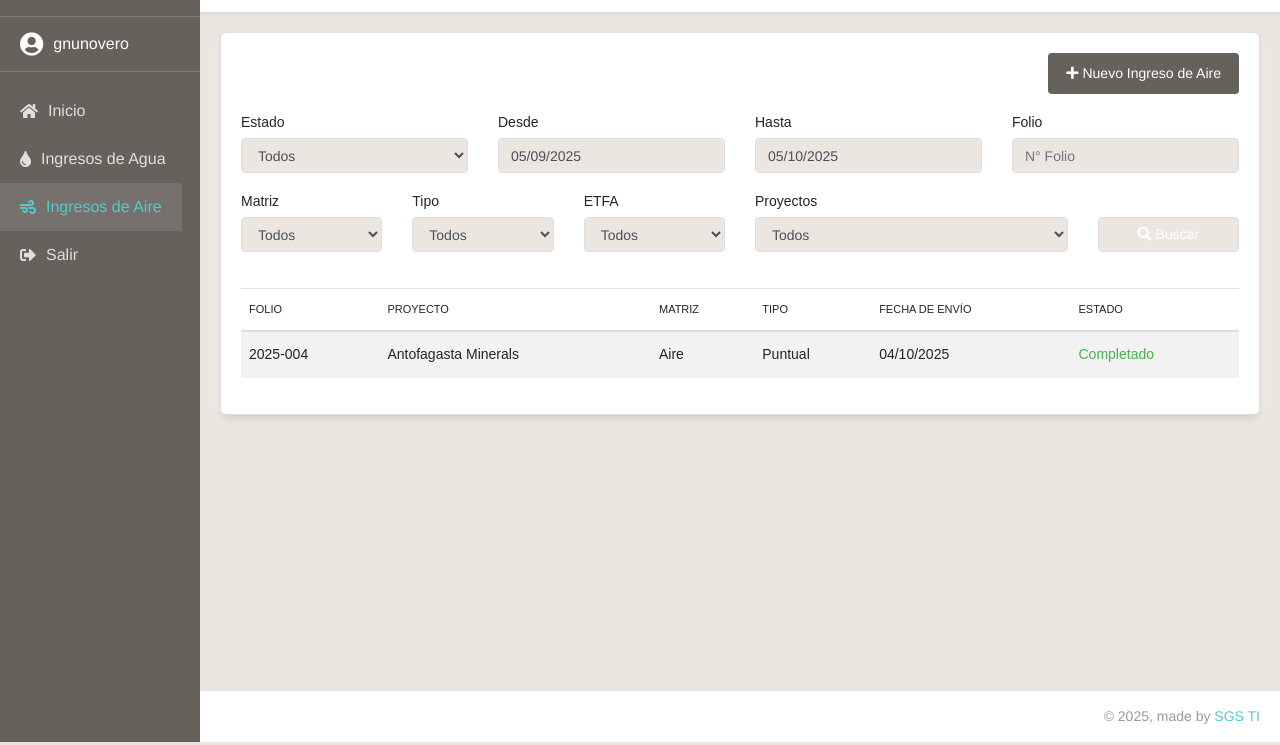
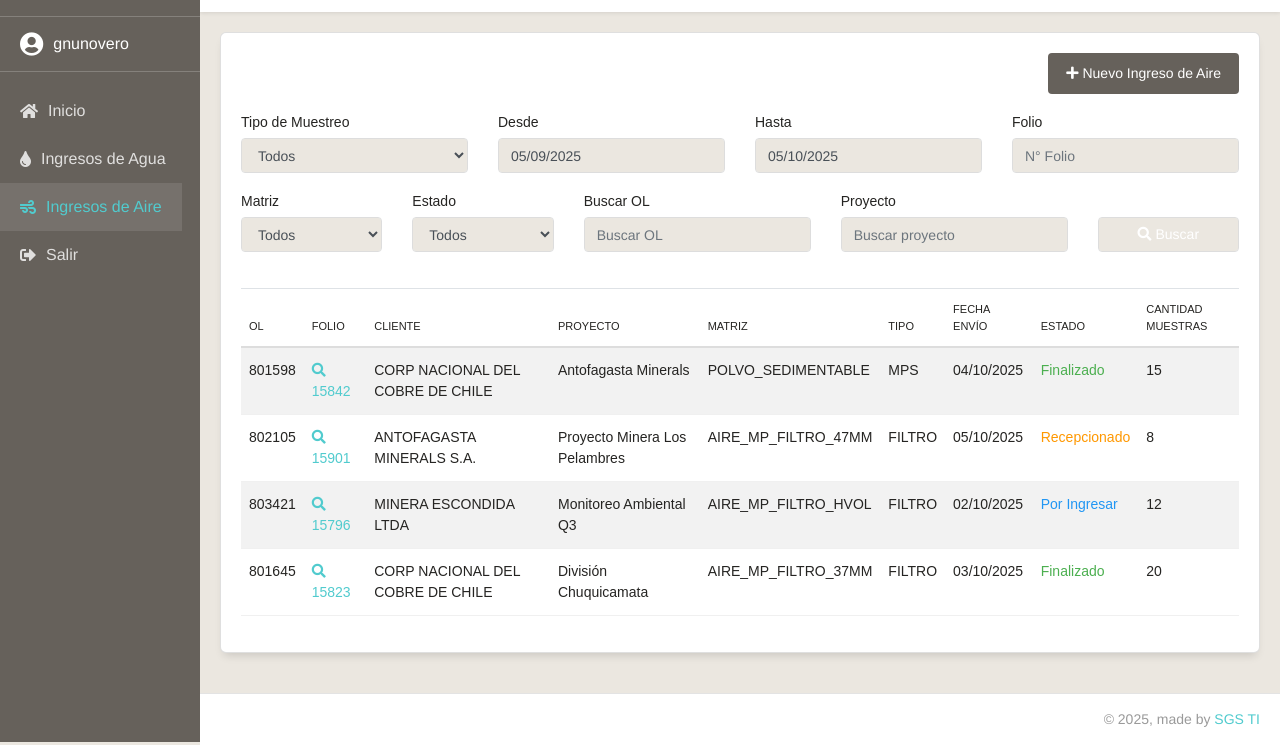
Before and after one commit to ctoro20/qingresos, a plain HTML site: page index.html in a window 1280 px wide. Both pictures are taken after a click on the link "Ingresos de Aire". Shown: the part 58-803 px from the top of the page. Drawn offline with nearby package versions, Linux system fonts and the light colour scheme.

Commit message:
Add files via upload

```diff
--- a/index.html
+++ b/index.html
@@ -499,11 +499,14 @@
                                 </div>
                             </div>
 
+                            <!-- Primera fila de filtros -->
                             <div class="row">
                                 <div class="col-md-3 col-6 mb-3">
-                                    <label>Estado</label>
+                                    <label>Tipo de Muestreo</label>
                                     <select class="form-control">
                                         <option>Todos</option>
+                                        <option>FILTRO</option>
+                                        <option>MPS</option>
                                     </select>
                                 </div>
                                 <div class="col-md-3 col-6 mb-3">
@@ -520,32 +523,34 @@
                                 </div>
                             </div>
 
+                            <!-- Segunda fila de filtros -->
                             <div class="row">
                                 <div class="col-md-2 col-6 mb-3">
                                     <label>Matriz</label>
                                     <select class="form-control">
                                         <option>Todos</option>
-                                        <option>Aire</option>
+                                        <option>AIRE_MP_FILTRO_47MM</option>
+                                        <option>AIRE_MP_FILTRO_HVOL</option>
+                                        <option>AIRE_MP_FILTRO_37MM</option>
+                                        <option>POLVO_SEDIMENTABLE</option>
                                     </select>
                                 </div>
                                 <div class="col-md-2 col-6 mb-3">
-                                    <label>Tipo</label>
+                                    <label>Estado</label>
                                     <select class="form-control">
                                         <option>Todos</option>
-                                        <option>Puntual</option>
+                                        <option>Por Ingresar</option>
+                                        <option>Recepcionado</option>
+                                        <option>Finalizado</option>
                                     </select>
                                 </div>
-                                <div class="col-md-2 col-6 mb-3">
-                                    <label>ETFA</label>
-                                    <select class="form-control">
-                                        <option>Todos</option>
-                                    </select>
+                                <div class="col-md-3 col-6 mb-3">
+                                    <label>Buscar OL</label>
+                                    <input type="text" class="form-control" placeholder="Buscar OL">
                                 </div>
-                                <div class="col-md-4 col-6 mb-3">
-                                    <label>Proyectos</label>
-                                    <select class="form-control">
-                                        <option>Todos</option>
-                                    </select>
+                                <div class="col-md-3 col-6 mb-3">
+                                    <label>Proyecto</label>
+                                    <input type="text" class="form-control" placeholder="Buscar proyecto">
                                 </div>
                                 <div class="col-md-2 col-12 mb-3">
                                     <label>&nbsp;</label>
@@ -555,26 +560,82 @@
                                 </div>
                             </div>
 
+                            <!-- Tabla de resultados -->
                             <div class="table-responsive">
                                 <table class="table table-striped table-hover">
                                     <thead>
                                         <tr>
+                                            <th>OL</th>
                                             <th>FOLIO</th>
+                                            <th>CLIENTE</th>
                                             <th>PROYECTO</th>
                                             <th>MATRIZ</th>
                                             <th>TIPO</th>
-                                            <th>FECHA DE ENVÍO</th>
+                                            <th>FECHA ENVÍO</th>
                                             <th>ESTADO</th>
+                                            <th>CANTIDAD MUESTRAS</th>
                                         </tr>
                                     </thead>
                                     <tbody>
                                         <tr>
-                                            <td>2025-004</td>
+                                            <td>801598</td>
+                                            <td>
+                                                <a href="#" style="color: #51cbce; text-decoration: none;">
+                                                    <i class="fa fa-search" style="margin-right: 5px;"></i>15842
+                                                </a>
+                                            </td>
+                                            <td>CORP NACIONAL DEL COBRE DE CHILE</td>
                                             <td>Antofagasta Minerals</td>
-                                            <td>Aire</td>
-                                            <td>Puntual</td>
+                                            <td>POLVO_SEDIMENTABLE</td>
+                                            <td>MPS</td>
                                             <td>04/10/2025</td>
-                                            <td><span style="color: #4caf50;">Completado</span></td>
+                                            <td><span style="color: #4caf50;">Finalizado</span></td>
+                                            <td>15</td>
+                                        </tr>
+                                        <tr>
+                                            <td>802105</td>
+                                            <td>
+                                                <a href="#" style="color: #51cbce; text-decoration: none;">
+                                                    <i class="fa fa-search" style="margin-right: 5px;"></i>15901
+                                                </a>
+                                            </td>
+                                            <td>ANTOFAGASTA MINERALS S.A.</td>
+                                            <td>Proyecto Minera Los Pelambres</td>
+                                            <td>AIRE_MP_FILTRO_47MM</td>
+                                            <td>FILTRO</td>
+                                            <td>05/10/2025</td>
+                                            <td><span style="color: #ff9800;">Recepcionado</span></td>
+                                            <td>8</td>
+                                        </tr>
+                                        <tr>
+                                            <td>803421</td>
+                                            <td>
+                                                <a href="#" style="color: #51cbce; text-decoration: none;">
+                                                    <i class="fa fa-search" style="margin-right: 5px;"></i>15796
+                                                </a>
+                                            </td>
+                                            <td>MINERA ESCONDIDA LTDA</td>
+                                            <td>Monitoreo Ambiental Q3</td>
+                                            <td>AIRE_MP_FILTRO_HVOL</td>
+                                            <td>FILTRO</td>
+                                            <td>02/10/2025</td>
+                                            <td><span style="color: #2196f3;">Por Ingresar</span></td>
+                                            <td>12</td>
+                                        </tr>
+                                        <tr>
+                                            <td>801645</td>
+                                            <td>
+                                                <a href="#" style="color: #51cbce; text-decoration: none;">
+                                                    <i class="fa fa-search" style="margin-right: 5px;"></i>15823
+                                                </a>
+                                            </td>
+                                            <td>CORP NACIONAL DEL COBRE DE CHILE</td>
+                                            <td>División Chuquicamata</td>
+                                            <td>AIRE_MP_FILTRO_37MM</td>
+                                            <td>FILTRO</td>
+                                            <td>03/10/2025</td>
+                                            <td><span style="color: #4caf50;">Finalizado</span></td>
+                                            <td>20</td>
                                         </tr>
                                     </tbody>
                                 </table>
```
